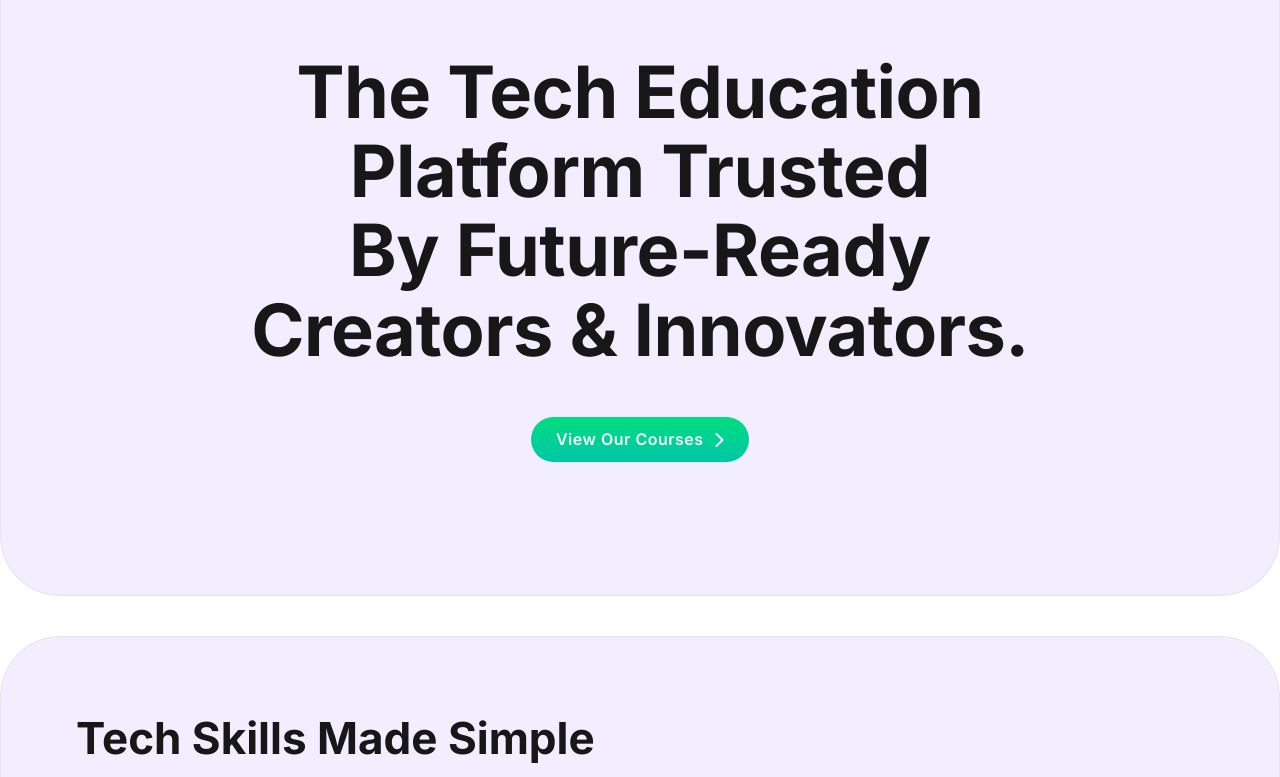
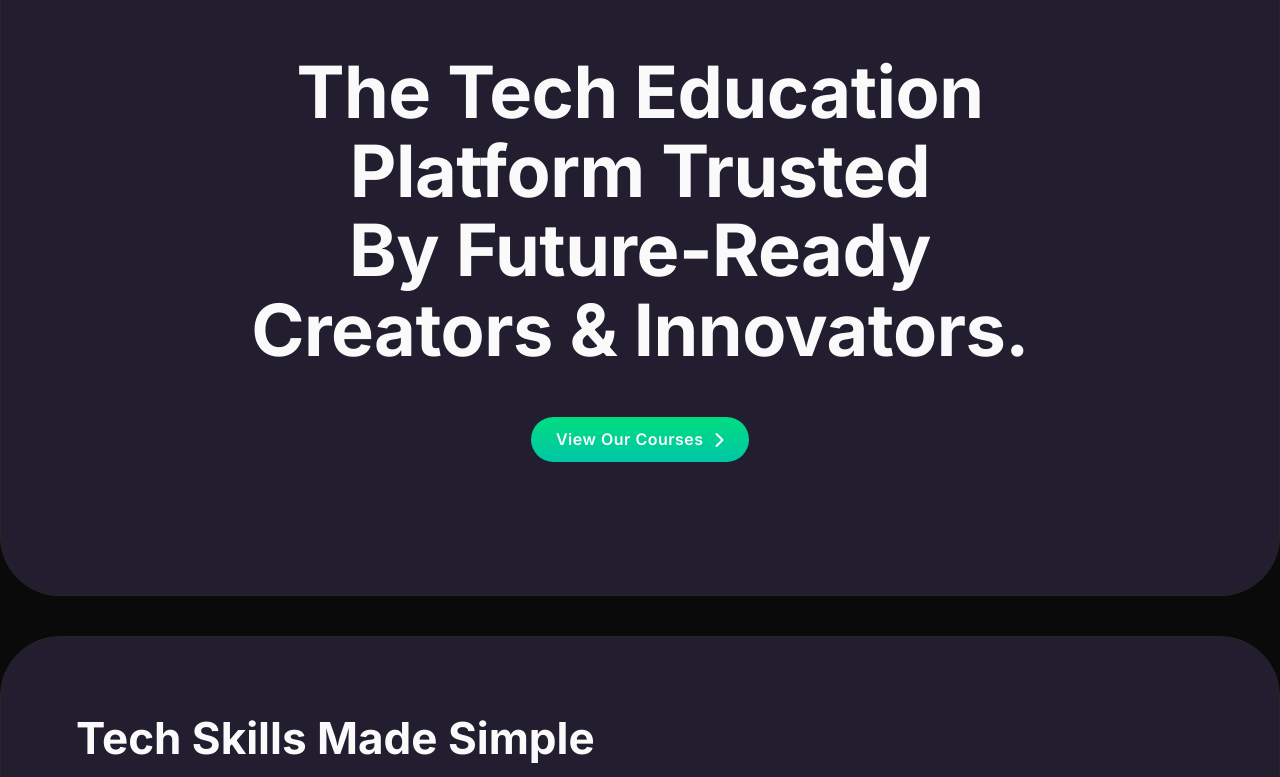
Before and after one commit to harishkannanjs/tekkit, a plain HTML site: page index.html in a window 1280 px wide. Shown: the part 98-875 px from the top of the page. Drawn offline with Linux system fonts and the light colour scheme; a web font is replaced by a local one.

Commit message:
Change default theme from light to dark

```diff
--- a/index.html
+++ b/index.html
@@ -1001,7 +1001,7 @@
          currentModeIndex = modes.indexOf(savedMode);
          applyTheme(modes[currentModeIndex]);
       } else {
-         applyTheme("light");
+         applyTheme("dark");
       }
 
       toggleBtn.addEventListener("click", () => {
```
